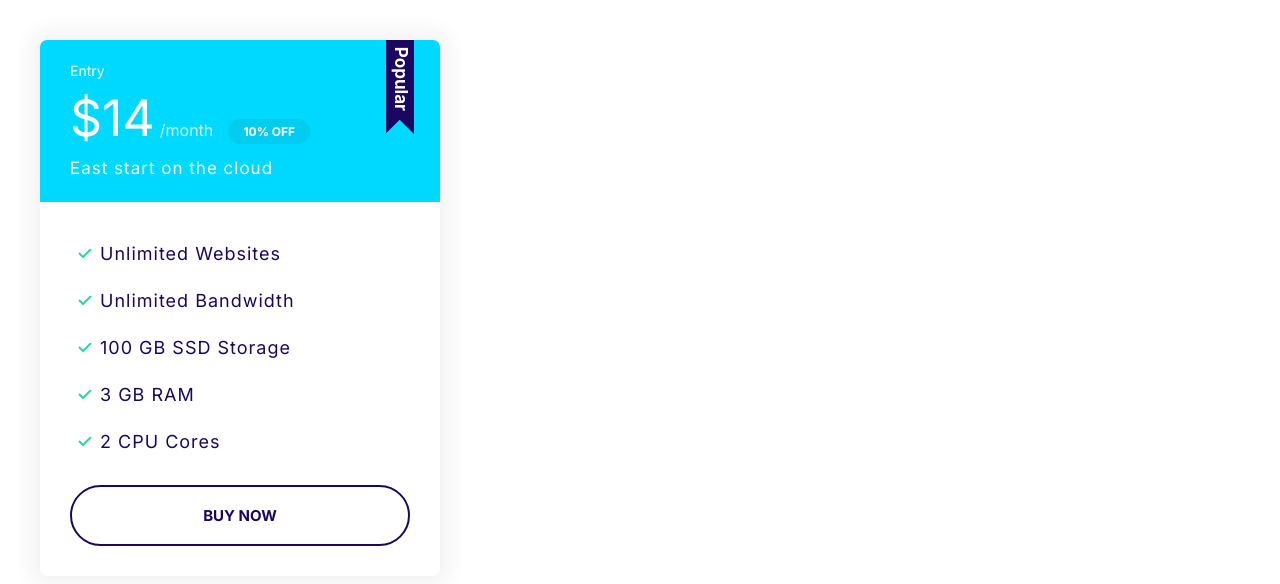
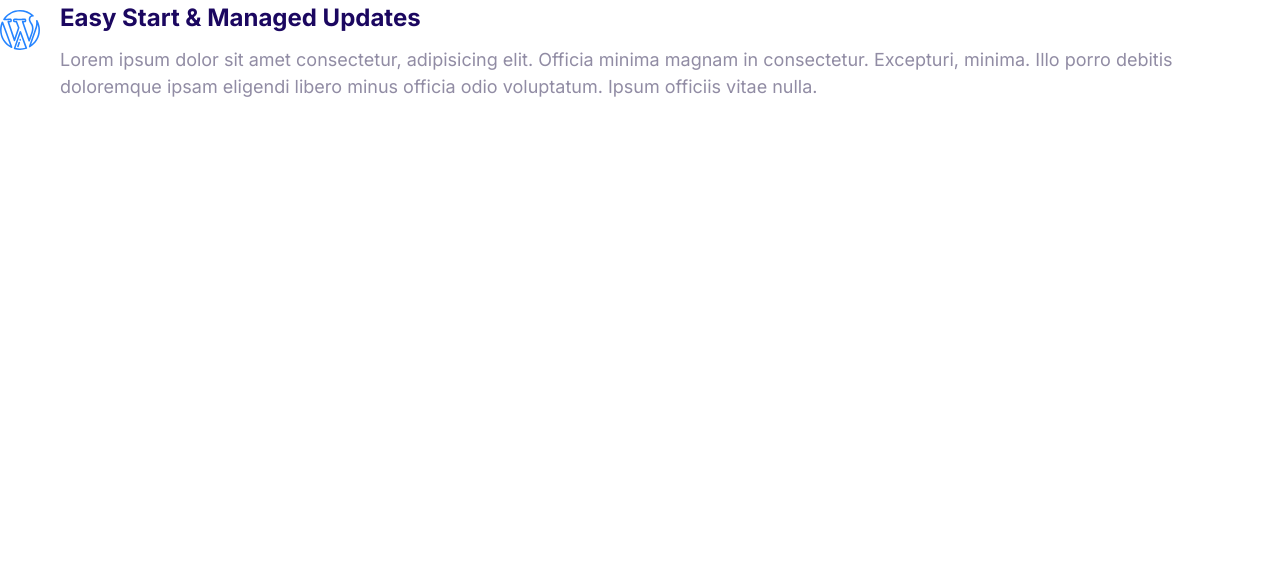
Before and after one commit to AndreiFlitea/Responsive-Html-Css-Project-1, a plain HTML site: page index.html in a window 1280 px wide. Drawn offline with Linux system fonts and the light colour scheme.

Commit message:
Media component created.

```diff
--- a/CSS/style.css
+++ b/CSS/style.css
@@ -389,3 +389,21 @@
         font-size:1.7rem;
     }
 }
+
+/* Media */
+.media {
+
+    display: flex;
+}
+
+.media__title {
+    margin-top: 0;
+}
+
+.media__body {
+   margin: 0 2rem;
+}
+
+.media__image {
+    margin-top: 1rem;
+}
--- a/index.html
+++ b/index.html
@@ -15,28 +15,20 @@
     <title>Document</title>
   </head>
   <body>
-    <div style="width: 80%; padding: 4rem">
-      <div class="plan plan--popular">
-        <div class="card card--secondary">
-          <header class="card__header">
-            <h3 class="plan__name">Entry</h3>
-            <span class="plan__price">$14</span>
-            <span class="plan__billing-cycle">/month</span>
-            <span class="badge badge--secondary badge--small">10% OFF</span>
-            <span class="plan__description">East start on the cloud</span>
-          </header>
-          <div class="card__body">
-            <ul class="list list--tick">
-              <li class="list__item">Unlimited Websites</li>
-              <li class="list__item">Unlimited Bandwidth</li>
-              <li class="list__item">100 GB SSD Storage</li>
-              <li class="list__item">3 GB RAM</li>
-              <li class="list__item">2 CPU Cores</li>
-            </ul>
-
-            <button class="btn btn--outline btn--block">buy now</button>
-          </div>
-        </div>
+    <div class="media">
+      <div class="media__image">
+        <svg class="icon icon--primary">
+          <use xlink:href="./icons/sprite.svg#wordpress"></use>
+        </svg>
+      </div>
+      <div class="media__body">
+        <h3 class="media__title">Easy Start & Managed Updates</h3>
+        <p>
+          Lorem ipsum dolor sit amet consectetur, adipisicing elit. Officia
+          minima magnam in consectetur. Excepturi, minima. Illo porro debitis
+          doloremque ipsam eligendi libero minus officia odio voluptatum. Ipsum
+          officiis vitae nulla.
+        </p>
       </div>
     </div>
   </body>
```
Also changed, not shown: components/media.html (added, +16 -0 lines).
